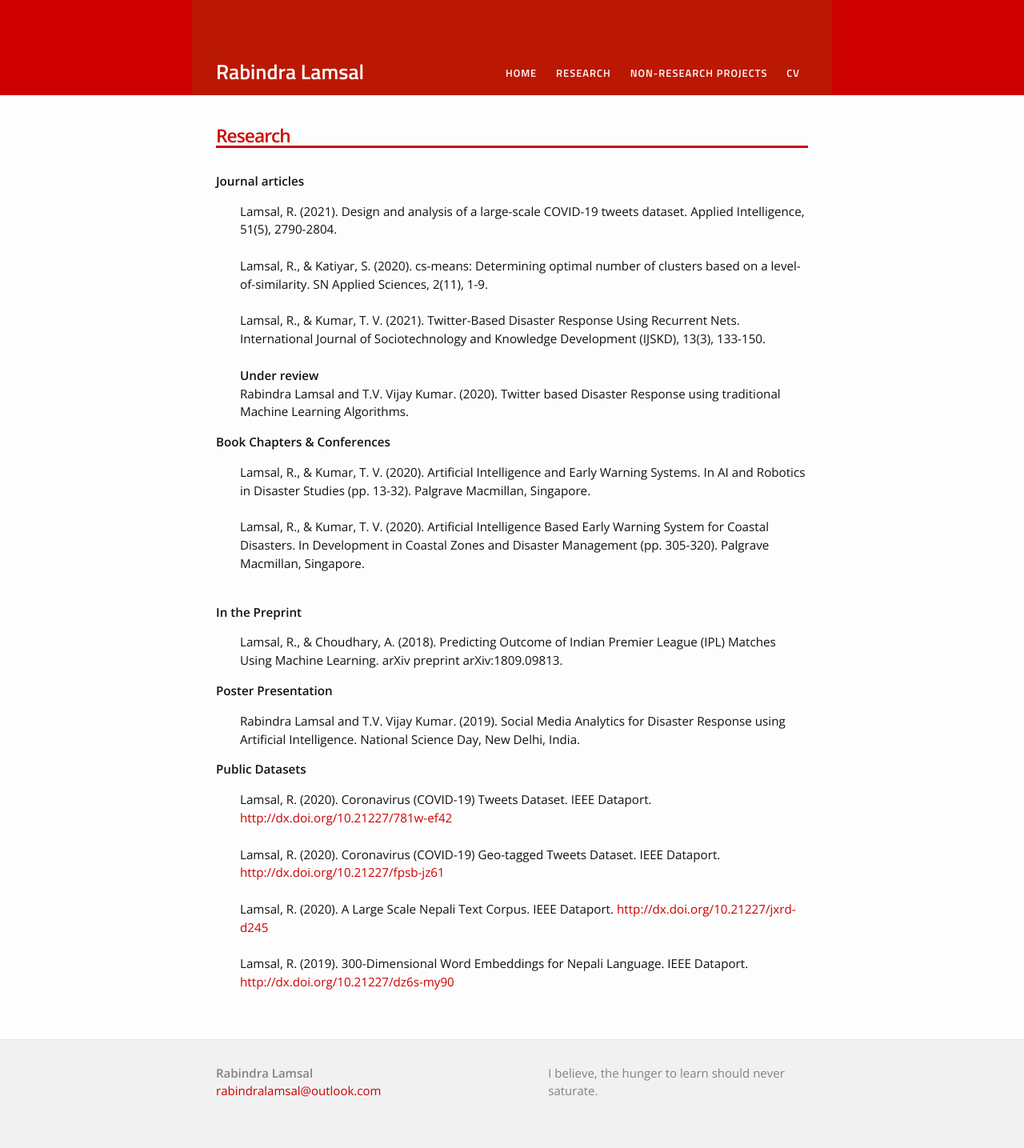
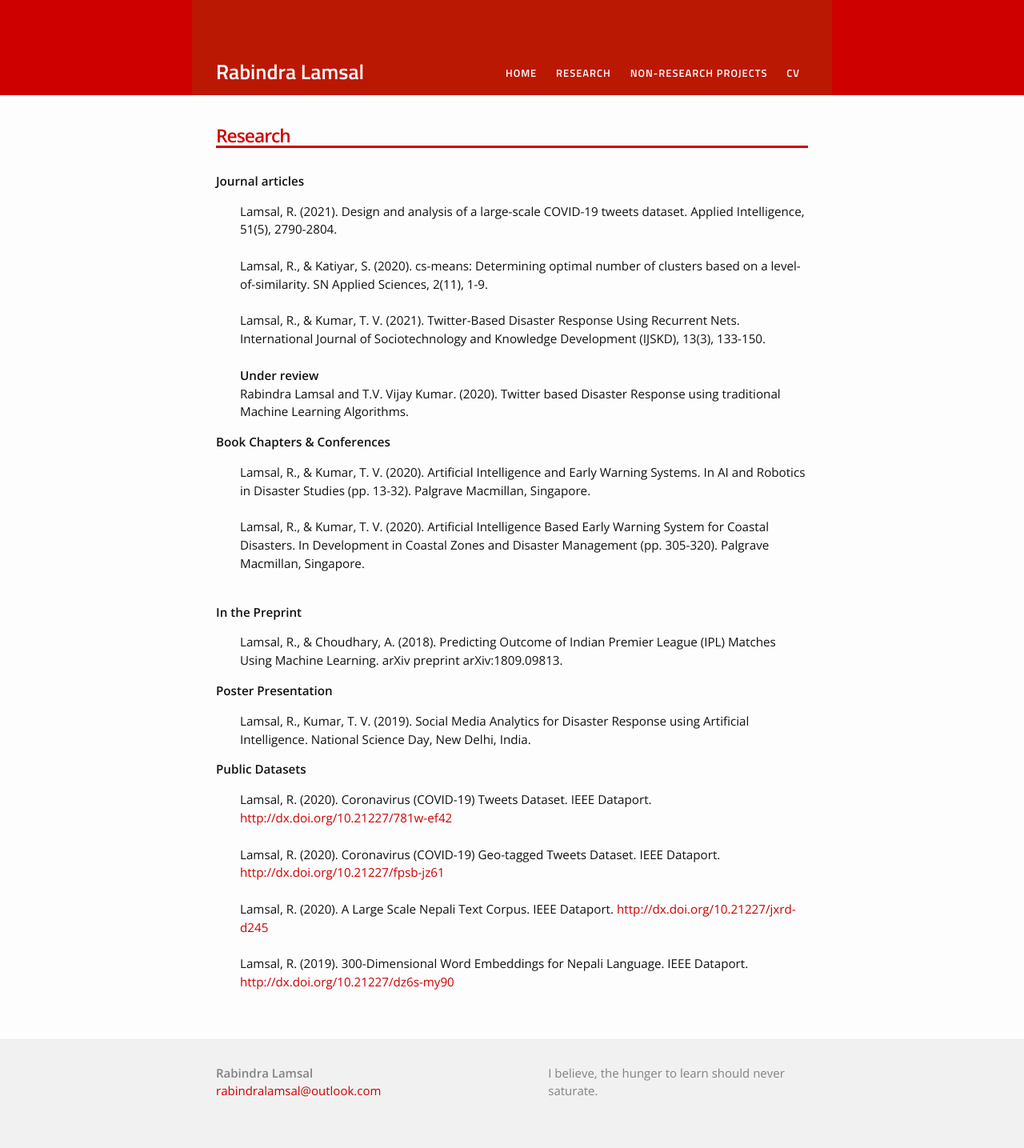
Before and after one commit to rabindralamsal/personal-site, a Jekyll site: the page built from research.md, in a window 1280 px wide. Shown: the whole page at 80% size. Built offline with Jekyll 4.4.1, drawn with Linux system fonts in a browser that asks for light colours.

Commit message:
Update research.md

```diff
--- a/research.md
+++ b/research.md
@@ -39,7 +39,7 @@
 <b>Poster Presentation</b>
 <ul>
 
-Rabindra Lamsal and T.V. Vijay Kumar. (2019). Social Media Analytics for Disaster Response using Artificial Intelligence. National Science Day, New Delhi, India.
+Lamsal, R., Kumar, T. V. (2019). Social Media Analytics for Disaster Response using Artificial Intelligence. National Science Day, New Delhi, India.
 
 </ul>
 
```
